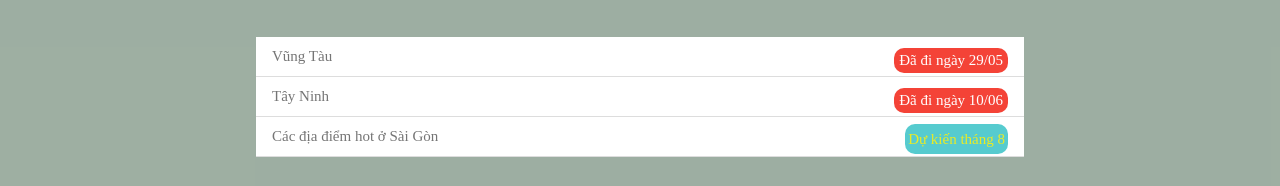
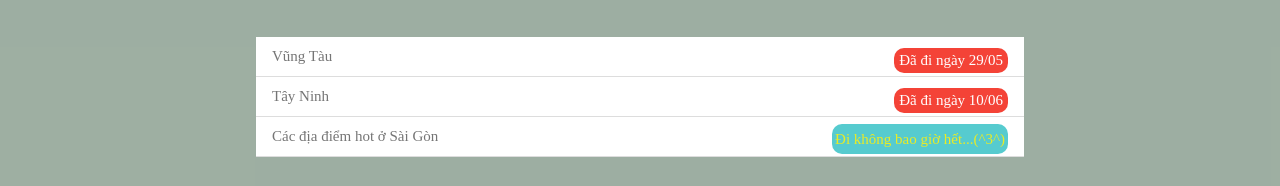
Before and after one commit to dtluongg/chubeLuong, a plain HTML site: page index.html in a window 1280 px wide. Shown: the part 1732-1918 px from the top of the page. Drawn offline with Linux system fonts and the light colour scheme.

Commit message:
thay đổi địa điểm hot

```diff
--- a/index.html
+++ b/index.html
@@ -87,7 +87,7 @@
                     <ul class="tour-list">
                         <li>Vũng Tàu <span class="tour-final">Đã đi ngày 29/05</span></li>
                         <li>Tây Ninh <span class="tour-final">Đã đi ngày 10/06</span></li>
-                        <li>Các địa điểm hot ở Sài Gòn <span class="tour-comming">Dự kiến tháng 8</span></li>
+                        <li>Các địa điểm hot ở Sài Gòn <span class="tour-comming">Đi không bao giờ hết...(^3^)</span></li>
                     </ul>
                     <!-- End Tour -->
                     <!-- place -->
```
